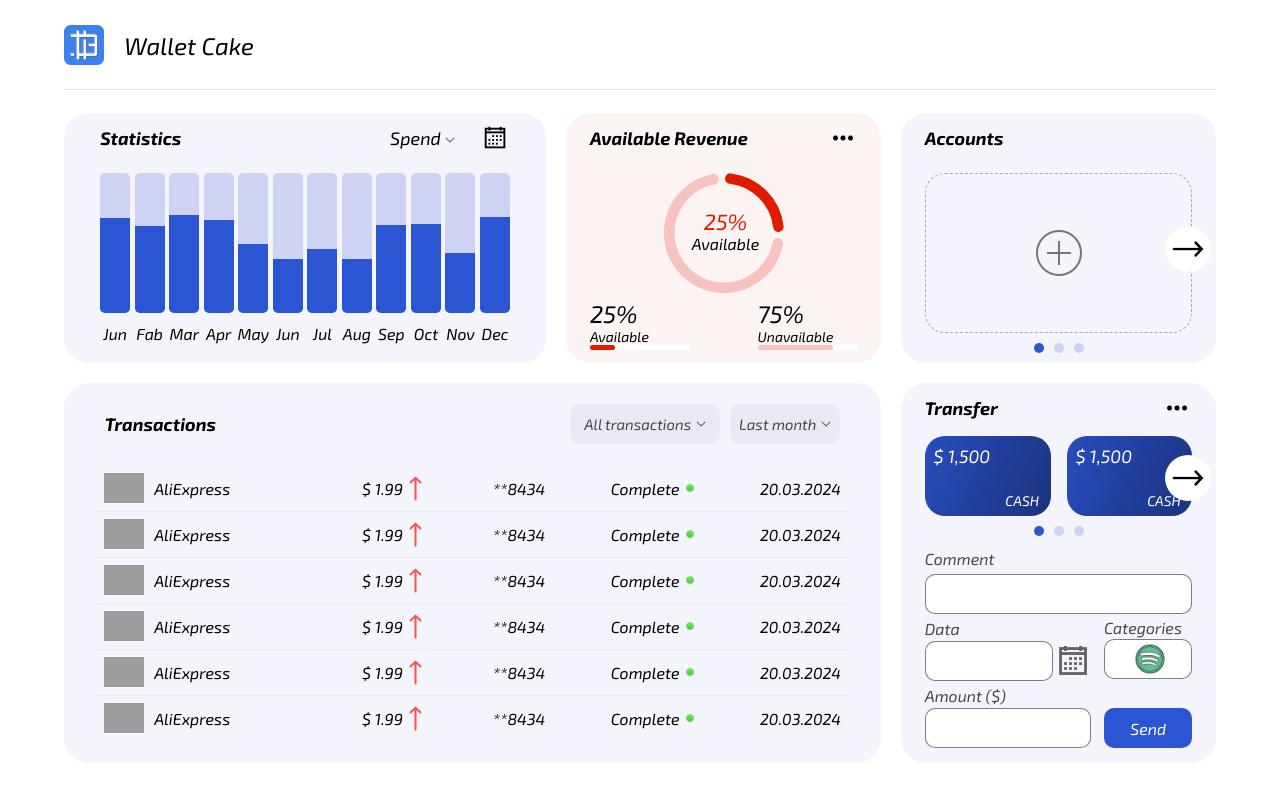
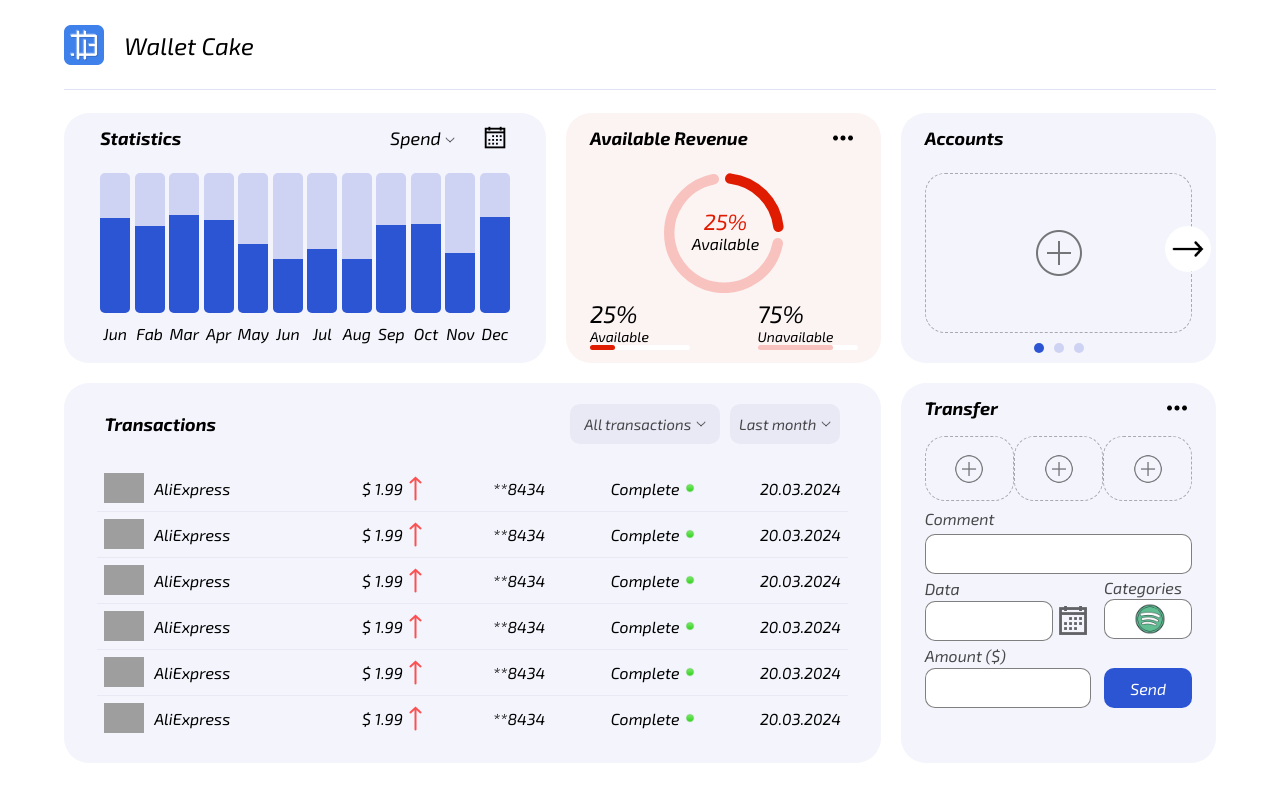
Before and after one commit to SoftBoy4k/Wallet-Cake, a React (Vite) app: page / in a window 1280 px wide. Shown: the top 786 px of the page. Built offline with nearby package versions, Linux system fonts and the light colour scheme; grey boxes are pictures that could not be loaded.

Commit message:
created short cards

```diff
--- a/src/App.tsx
+++ b/src/App.tsx
@@ -1,11 +1,11 @@
 import './App.css'
 import { AvailableRevenue } from './components/AvailableRevenue/AvailableRevenue'
-import { Transfer } from './components/FastTransfer/Transfer'
+import { Transfer } from './components/Transfer/Transfer'
 import { Header } from './components/Header/Header'
 import { Accounts } from './components/Accounts/Accounts'
 import { Statistics } from './components/Statistics/Statistics'
 import { Transactions } from './components/Transactions/Transactions'
-import { CardPopup } from './components/CreateAccount/CardPopup'
+import { CardPopup } from './components/CreatePopup/CardPopup'
 
 
 function App() {
--- a/src/components/Accounts/Accounts.tsx
+++ b/src/components/Accounts/Accounts.tsx
@@ -9,6 +9,7 @@ import { useDispatch, useSelector } from 'react-redux'
 import { openPopup } from '../../redux/Slices/popupSlice'
 import { RootState } from '../../redux/store'
 import { removeAccounts } from '../../redux/Slices/accountsSlice'
+
 
 export const Accounts = () => {
 
--- a/src/components/CreateAccount/CardPopup.tsx
+++ b/src/components/CreatePopup/CardPopup.tsx
@@ -27,7 +27,7 @@ export const CardPopup: React.FC = () => {
         e.preventDefault();
         if (name.trim()) {
             const card = {
-                id: editingCardId || accounts.length-1, // Если нет editingCardId, создаем новую карточку
+                id: editingCardId ?? accounts.length-1, // Если нет editingCardId, создаем новую карточку
                 name,
                 amount,
                 background
--- a/src/components/FastTransfer/ShortCard/ShortCard.css
+++ /dev/null
@@ -1,24 +0,0 @@
-.short-card {
-    width: 47%;
-    height: 80px;
-    background: url('../../../assets/backgroundCard.png') no-repeat center;
-    color: #fff;
-    border-radius: 20px;
-    display: flex;
-    flex-wrap: wrap;
-}
-
-.short-card__balance {
-    font-size: 18px;
-    margin: 7% 0 0 7%;
-}
-
-.short-card__info {
-    width: 85%;
-    margin: 2% auto;
-    align-self: flex-end;
-    display: flex;
-    justify-content: end;
-    font-size: 14px;
-    padding: 0 2px 5px 0;
-}
--- a/src/components/FastTransfer/ShortCard/ShortCard.tsx
+++ /dev/null
@@ -1,10 +0,0 @@
-import './ShortCard.css'
-
-export const ShortCard = () => {
-  return (
-    <div className='short-card'>
-        <p className='short-card__balance'>$ 1,500</p>
-        <p className='short-card__info'>CASH</p>
-    </div>
-  )
-}
--- /dev/null
+++ b/src/components/Transfer/ShortCard/ShortCard.css
@@ -0,0 +1,40 @@
+.short-card {
+    cursor: pointer;
+    width: 95px;
+    height: 65px;
+    background: url('../../../assets/backgroundCard.png') no-repeat center;
+    color: #fff;
+    border-radius: 20px;
+    display: flex;
+    flex-wrap: wrap;
+    transition: all ease 0.5s;
+}
+
+.short-card:hover {
+    box-shadow: 2px 2px 4px rgba(0, 0, 0, 0.5);
+}
+
+.short-card--active {
+    padding: 1px;
+    box-shadow: 0px 0px 5px #000000;
+    border: 2.5px solid #ffffff;
+}
+
+.short-card--active:hover {
+    box-shadow: 0px 0px 5px #2C55D4;
+}
+
+.short-card__balance {
+    font-size: 16px;
+    margin: 7% 0 0 7%;
+}
+
+.short-card__info {
+    width: 85%;
+    margin: 2% auto;
+    align-self: flex-end;
+    display: flex;
+    justify-content: end;
+    font-size: 13px;
+    padding: 0 2px 5px 0;
+}
--- /dev/null
+++ b/src/components/Transfer/ShortCard/ShortCard.tsx
@@ -0,0 +1,18 @@
+import { IAccount } from '../../../redux/Slices/accountsSlice'
+import './ShortCard.css'
+
+interface Props {
+  account: IAccount,
+  isSelected: boolean,
+  shortCardSelectHandler: (i:number) => void,
+}
+
+export const ShortCard = ({account, isSelected, shortCardSelectHandler}: Props) => {
+
+  return (
+    <div className={isSelected ? 'short-card short-card--active' :'short-card'} style={{background: `url(${account.background}) no-repeat center`}} onClick={() => {shortCardSelectHandler(account.id)}}>
+        <p className='short-card__balance'>$ {account.amount}</p>
+        <p className='short-card__info'>{account.name}</p>
+    </div>
+  )
+}
--- /dev/null
+++ b/src/components/Transfer/ShortNoCard/ShortNoCard.css
@@ -0,0 +1,16 @@
+.short-no-card {
+    width: 95px;
+    height: 65px;
+    border: 1px dashed rgba(0, 0, 0, 0.3);
+    border-radius: 20px;
+    display: flex;
+    flex-wrap: wrap;
+    justify-content: center;
+    align-items: center;
+}
+
+.short-no-card > img {
+    cursor: pointer;
+    width: 30px;
+    height: 30px;
+}
--- /dev/null
+++ b/src/components/Transfer/ShortNoCard/ShortNoCard.tsx
@@ -0,0 +1,19 @@
+import './ShortNoCard.css'
+import plusIcon from '../../../icons/plus.png'
+import { useDispatch } from 'react-redux';
+import { openPopup } from '../../../redux/Slices/popupSlice';
+
+export const ShortNoCard = () => {
+
+    const dispatch = useDispatch();
+
+    const clickHandler = ():void => {
+        dispatch(openPopup(null));
+    }
+
+    return (
+        <div className='short-no-card'>
+            <img src={plusIcon} alt="plus" onClick={() => clickHandler()}/>
+        </div>
+    )
+}
--- a/src/components/FastTransfer/Transfer.css
+++ b/src/components/Transfer/Transfer.css
@@ -2,32 +2,7 @@
     background-color: #F3F4FC;
     grid-column: 6 / 8;
     border-radius: 25px;
-    transition: all ease 0.5s;
     position: relative;
-}
-
-.transfer__arrow-next {
-    cursor: pointer;
-    position: absolute;
-    top: 19%;
-    right: 5px;
-    width: 46px;
-    height: 46px;
-    background-color: #fff;
-    border-radius: 50%;
-    display: flex;
-    justify-content: center;
-    align-items: center;
-    transition: all ease 0.5s;
-}
-
-.transfer__arrow-next > img {
-    width: 32px;
-}
-
-.transfer__arrow-next:hover {
-    background-color: #F3F4FC;
-    box-shadow: 2px 2px 4px rgb(73, 73, 73);
 }
 
 .transfer__icon {
@@ -41,28 +16,6 @@
     width: 85%;
     margin: 1% auto;
     margin-bottom: 0;
-}
-
-.transfer__pages {
-    width: 50px;
-    height: 20px;
-    margin: 0 auto;
-    margin-top: 5px;
-    display: flex;
-    justify-content: space-between;
-    align-items: center;
-}
-
-.transfer__page {
-    cursor: pointer;
-    width: 10px;
-    height: 10px;
-    border-radius: 50%;
-    background-color: #CED2F3;
-}
-
-.transfer__page-active {
-    background-color: #2C55D4;
 }
 
 .transfer__form {
--- a/src/components/FastTransfer/Transfer.tsx
+++ b/src/components/Transfer/Transfer.tsx
@@ -1,28 +1,30 @@
 import './Transfer.css'
 import moreIcon from '../../icons/more.png'
-import arrowIcon from '../../icons/arrow.png'
 import spotifyIcon from '../../icons/spotify.png'
 import calendarIcon from '../../icons/calendar.png'
 import { ShortCard } from './ShortCard/ShortCard'
+import { ShortNoCard } from './ShortNoCard/ShortNoCard'
+import { useSelector } from 'react-redux'
+import { RootState } from '../../redux/store'
+import { useState } from 'react'
 
 export const Transfer = () => {
+
+  const accounts = useSelector((state: RootState) => state.accounts.accounts);
+  const [selectedShortCard, setSelectedShortCard] = useState<number>(0);
+
+  const shortCardSelectHandler = (i:number) => {
+    setSelectedShortCard(i)
+  }
+
   return (
     <div className="transfer">
-        <div className='transfer__arrow-next'>
-          <img src={arrowIcon} alt="arrow" />
-        </div>
         <div className='block__header'>
           <h4>Transfer</h4>
           <img className='transfer__icon' src={moreIcon} alt="more" />
         </div>
         <div className='transfer__cards'>
-          <ShortCard/>
-          <ShortCard/>
-        </div>
-        <div className='transfer__pages'>
-          <div className='transfer__page transfer__page-active'/>
-          <div className='transfer__page'/>
-          <div className='transfer__page'/>
+          {[0, 1, 2].map(i => accounts[i] ? <ShortCard account={accounts[i]} key={i} isSelected={selectedShortCard === i} shortCardSelectHandler={shortCardSelectHandler}/> : <ShortNoCard key={i}/>)}
         </div>
         <div className='transfer__form'>
           <div className='transfer__div transfer__div-comment'>
```
Also changed, not shown: src/components/CreatePopup/CardPopup.css (renamed from src/components/CreateAccount/CardPopup.css).
